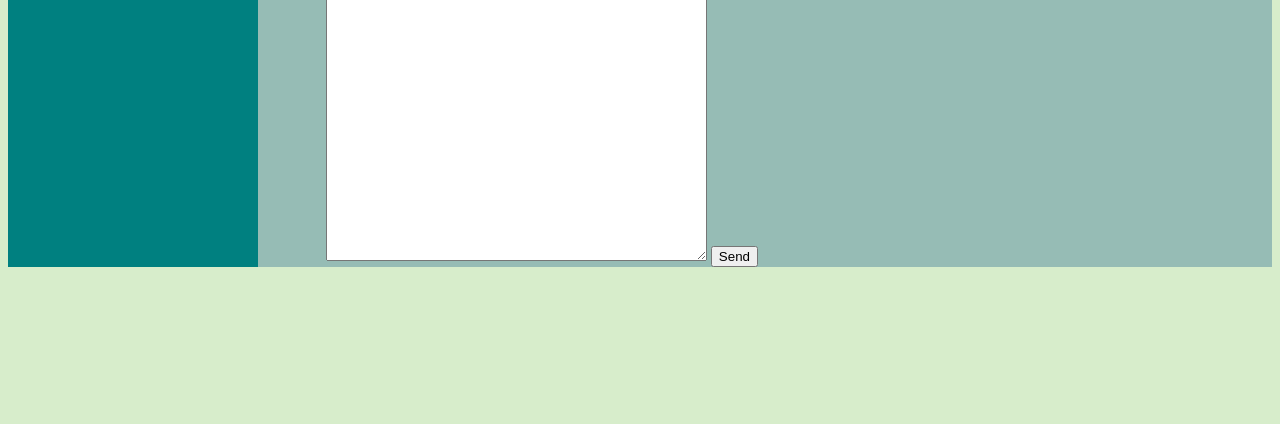
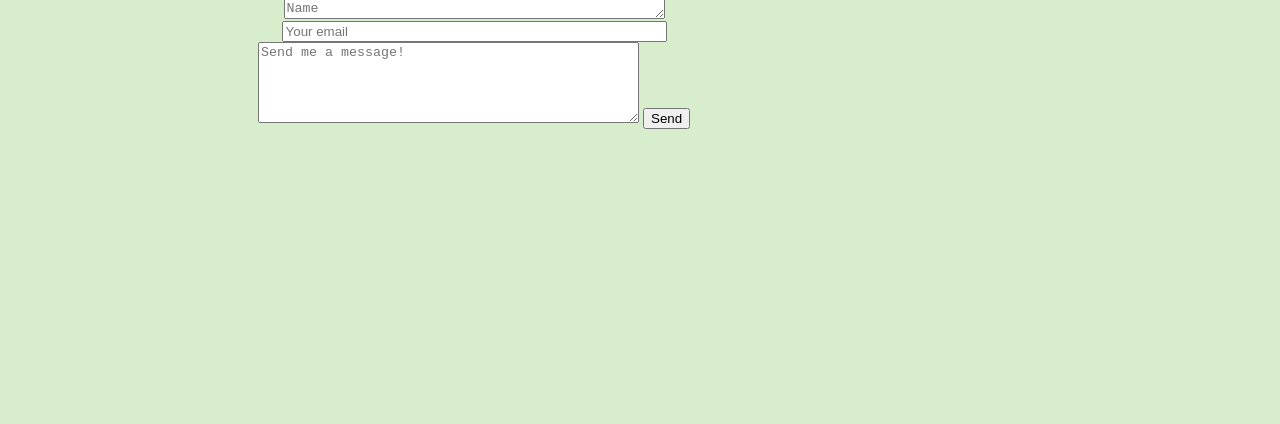
Before and after one commit to AFellman01/basicprofile2, a plain HTML site: page contact.html in a window 1280 px wide. Shown: the part 376-800 px from the top of the page. Drawn offline with Linux system fonts and the light colour scheme.

Commit message:
biting cat

```diff
--- a/assets/css/style.css
+++ b/assets/css/style.css
@@ -42,6 +42,35 @@ body{
 background-color: #d7edcb;
 }
 
+.center-div
+{
+  position:absolute;
+  top:40%;
+  display: inline-flex;
+  vertical-align: middle;
+  text-align:center;
+  vertical-align:middle;
+  line-height: 13px;
+  display: table-cell;
+  text-align: center;
+  vertical-align: middle;
+  }
+
+  .portfolio {
+    width: 480px;
+    height: 630px;
+    border: 1px solid blue;
+    box-sizing: border-box;
+    background-color: white;
+    color: black;
+}
+  #form{
+    display: table-cell;
+    text-align: center;
+    vertical-align: middle;
+    line-height: 14px;
+  }
+
 html, body, {
     position:fixed;
     top:0;
--- a/contact.html
+++ b/contact.html
@@ -14,16 +14,16 @@
 <a href="contact.html">Contact</a>
 </h1>
 
-<div class="center-div">
+<div class="center-div"align="left">
 
-<section id="form">
+<section id="form" align="left" >
 <h2>Contact Me!</h2>
 <textarea name="message" rows="1" cols="45" placeholder="Name"></textarea>
 </br>
 <form method="POST"  action="mailto:alexandermfellman@gmail.com">
 <input type="email" name="email" placeholder="Your email" size="45">
 </br>
-<textarea name="message" rows="30" cols="45" placeholder="Send me a message!"></textarea>
+<textarea name="message" rows="5" cols="45" placeholder="Send me a message!"></textarea>
 <button type="submit">Send</button>
 </form>
 </section>
```
Also changed, not shown: index.html (+1 -1 lines), portfolio.html (+12 -0 lines), assets/images/Uluru.jpg (added), assets/images/linkzelda.jpg (added), assets/images/merlion.jpg (added), assets/images/noose.jpg (added), assets/images/scrooge.jpg (added).
